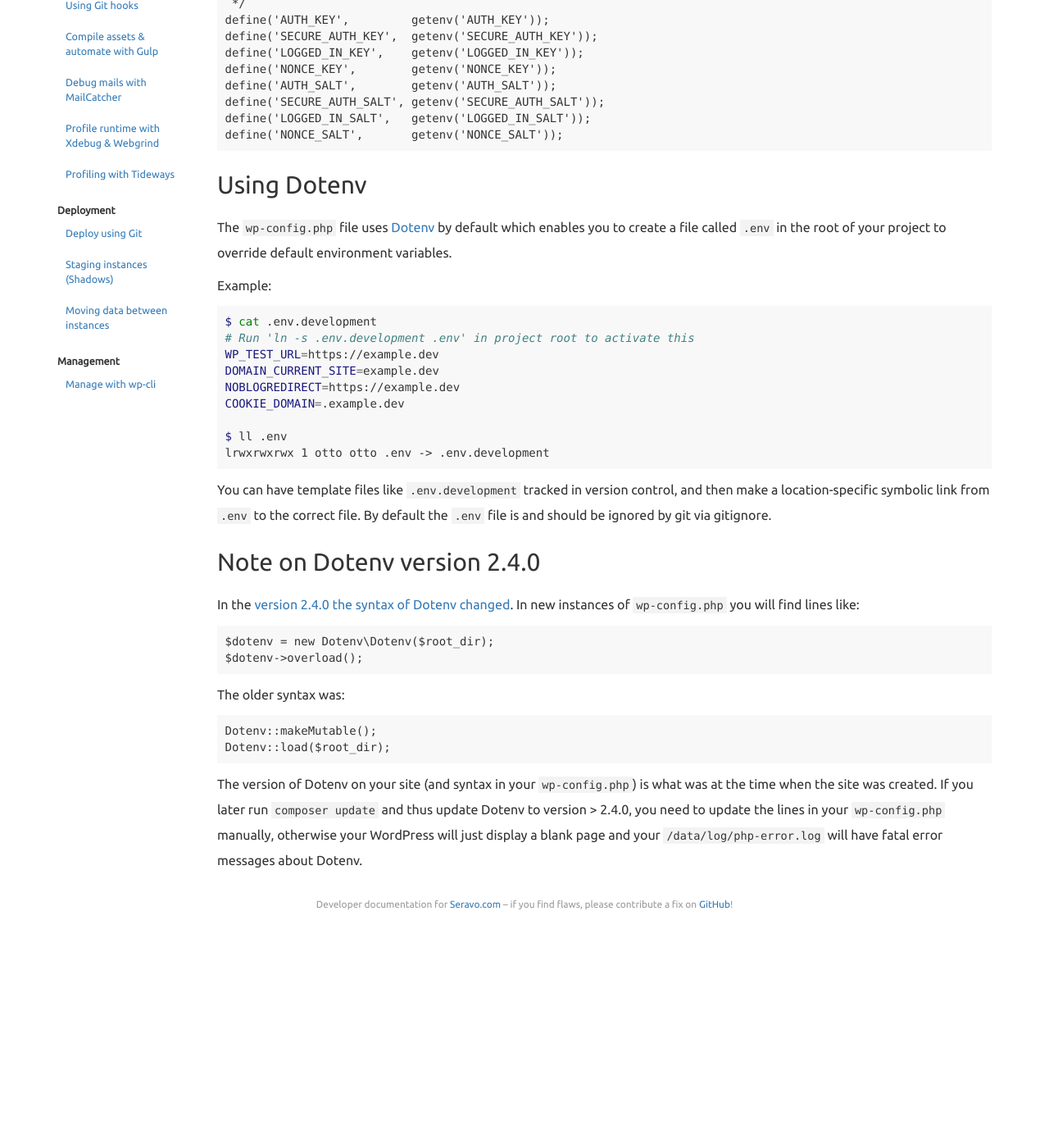
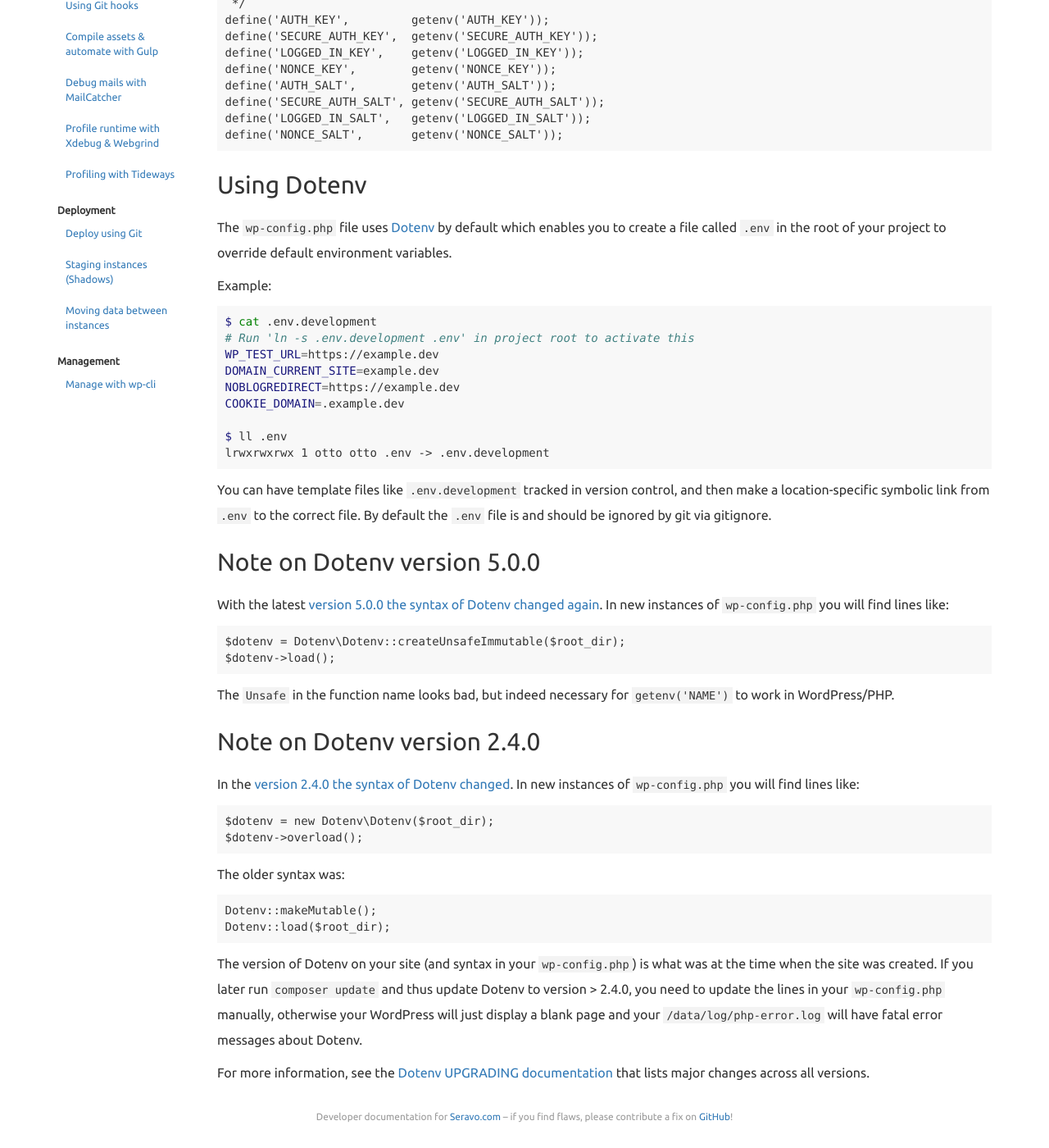
Before and after one commit to Seravo/docs, a Jekyll site: the page built from _posts/2018-11-11-environment-variables.md, in a window 1280 px wide and 1400 px high, scrolled down 1269 px. Shown: the whole window at 82% size. Built offline with Jekyll 4.4.1, drawn with Linux system fonts in a browser that asks for light colours; nearby versions of some CDN libraries; before the commit the page ends 2410 px from its top, so only the background shows below that.

Commit message:
Add note on Dotenv 5.x upgrade and wp-config.php change

````diff
--- a/_posts/2018-11-11-environment-variables.md
+++ b/_posts/2018-11-11-environment-variables.md
@@ -70,6 +70,16 @@ lrwxrwxrwx 1 otto otto .env -> .env.development
 
 You can have template files like `.env.development` tracked in version control, and then make a location-specific symbolic link from `.env` to the correct file. By default the `.env` file is and should be ignored by git via gitignore.
 
+## Note on Dotenv version 5.0.0
+
+With the latest [version 5.0.0 the syntax of Dotenv changed again](https://github.com/Seravo/wordpress/commit/88d3a0201da14b935f50f27ba49f1aeb51ae726c). In new instances of `wp-config.php` you will find lines like:
+```
+$dotenv = Dotenv\Dotenv::createUnsafeImmutable($root_dir);
+$dotenv->load();
+```
+
+The `Unsafe` in the function name looks bad, but indeed necessary for `getenv('NAME')` to work in WordPress/PHP.
+
 ## Note on Dotenv version 2.4.0
 
 In the [version 2.4.0 the syntax of Dotenv changed](https://github.com/Seravo/wordpress/commit/f28fd089197c7e09ce44a78e74c1cf59d05385e8). In new instances of `wp-config.php` you will find lines like:
@@ -85,3 +95,5 @@ Dotenv::load($root_dir);
 ```
 
 The version of Dotenv on your site (and syntax in your `wp-config.php`) is what was at the time when the site was created. If you later run `composer update` and thus update Dotenv to version &gt; 2.4.0, you need to update the lines in your `wp-config.php` manually, otherwise your WordPress will just display a blank page and your `/data/log/php-error.log` will have fatal error messages about Dotenv.
+
+For more information, see the [Dotenv UPGRADING documentation](https://github.com/vlucas/phpdotenv/blob/master/UPGRADING.md) that lists major changes across all versions.
````
